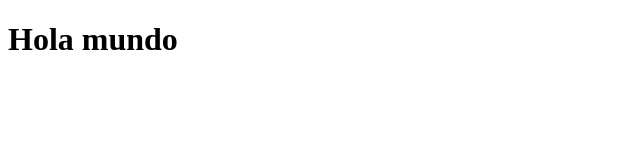
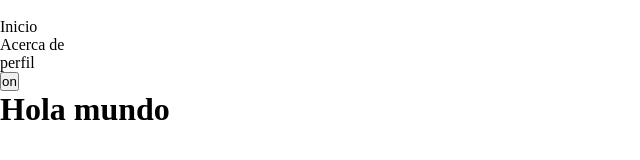
Before and after one commit to CamiloAndresV/practica_camilo_jh, a plain HTML site: page index.html in a window 1280 px wide. Shown: the whole page, without its empty margins (0-640 px from the left). Drawn offline with Linux system fonts and the light colour scheme.

Commit message:
se agrego el header

```diff
--- a/index.html
+++ b/index.html
@@ -3,10 +3,22 @@
 <head>
     <meta charset="UTF-8">
     <meta name="viewport" content="width=device-width, initial-scale=1.0">
-    <link rel="stylesheet" href="style.css">
-    <title>Document</title>
+    <link rel="stylesheet" href="style.css"> <!-- link para conectar el html con el css -->
+    <title>Practica Camilo</title>
 </head>
 <body>
+    <header class="encabezado">
+        <img class="logo" src="" alt="">
+        <nav class="">
+            <ul>
+                <li>Inicio</li>
+                <li>Acerca de</li>
+                <li>perfil</li>
+            </ul>
+            <button type="reset">on</button>
+        </nav>
+
+    </header>
     <h1>Hola mundo</h1>
 
 </body>
--- a/style.css
+++ b/style.css
@@ -0,0 +1,5 @@
+*{
+    box-sizing: border-box;
+    margin: 0;
+    padding: 0;
+}
```
